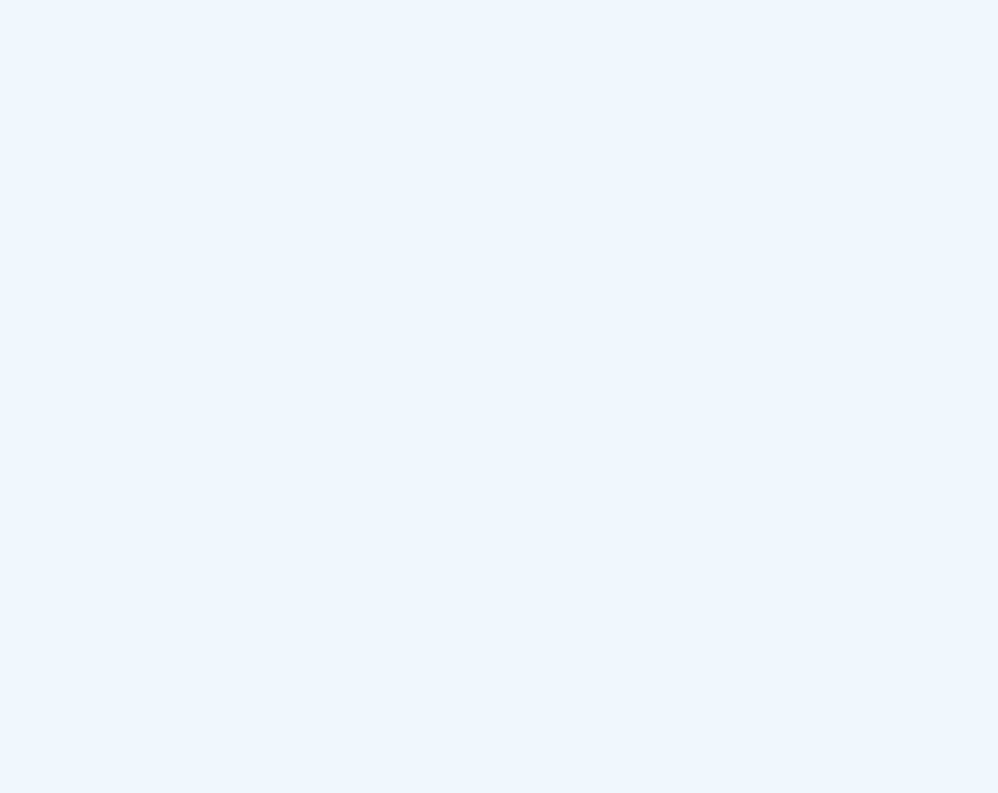
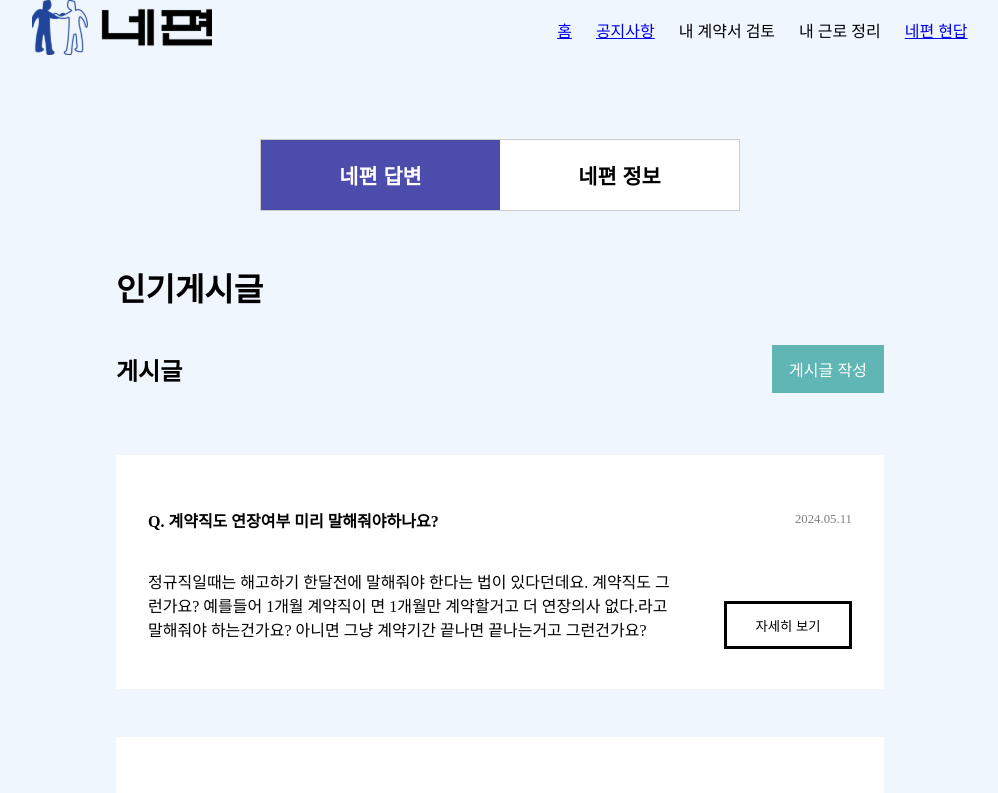
Before and after one commit to suki186/likelion-prac, a React (Vite) app: page /post in a window 1280 px wide. Before the commit this address had no page. Shown: the top 793 px of the page, without its empty margins (140-1138 px from the left). Built offline with nearby package versions, Linux system fonts and the light colour scheme.

Commit message:
✨ : 게시글 목록

```diff
--- a/src/App.jsx
+++ b/src/App.jsx
@@ -3,10 +3,12 @@ import LoginPage from "./pages/signupPage/LoginPage";
 import "./App.scss";
 import MainPage from "./pages/mainPage/MainPage";
 import NotiPage from "./pages/notiPage/NotiPage";
-import { Route, Routes } from "react-router-dom";
+import { Route, Routes, Navigate } from "react-router-dom";
 import MainLayout from "./components/MainLayout";
 import NotiDetailPage from "./pages/notiPage/NotiDetailPage";
 import ResultPage from "./pages/resultPage/ResultPage";
+import PostPage from "./pages/postPage/PostPage";
+import PostDetailPage from "./pages/postPage/PostDetailPage";
 
 function App() {
   return (
@@ -15,10 +17,13 @@ function App() {
         <Route path="/signup" element={<SignupPage />} />
         <Route path="/login" element={<LoginPage />} />
         <Route element={<MainLayout />}>
+          <Route path="/" element={<Navigate to="/home" replace />} />
           <Route path="/home" element={<MainPage />} />
           <Route path="/noti" element={<NotiPage />} />
           <Route path="/noti/detail/:id" element={<NotiDetailPage />} />
           <Route path="/result" element={<ResultPage />} />
+          <Route path="/post" element={<PostPage />} />
+          <Route path="/post/detail/:id" element={<PostDetailPage />} />
         </Route>
       </Routes>
     </div>
--- a/src/App.scss
+++ b/src/App.scss
@@ -1,10 +1,6 @@
 body {
   margin: 0;
   padding: 0;
+  box-sizing: border-box;
+  background-color: #eff6fe;
 }
-
-.App {
-  background-color: #eff6fe;
-  width: 100vw;
-  height: 100vh;
-}
--- a/src/components/Header.jsx
+++ b/src/components/Header.jsx
@@ -1,6 +1,7 @@
 import React from "react";
 import "./header.scss";
 import LOGO from "../assets/yourside-signup-logo.svg";
+import { Link } from "react-router-dom";
 
 const Header = () => {
   return (
@@ -9,11 +10,17 @@ const Header = () => {
         <img src={LOGO} />
       </div>
       <div className="HeaderOption">
-        <p>홈</p>
-        <p>공지사항</p>
+        <Link to="/home">
+          <p>홈</p>
+        </Link>
+        <Link to="/noti">
+          <p>공지사항</p>
+        </Link>
         <p>내 계약서 검토</p>
         <p>내 근로 정리</p>
-        <p>네편 현답</p>
+        <Link to="/post">
+          <p>네편 현답</p>
+        </Link>
       </div>
     </div>
   );
--- a/src/components/MainLayout.jsx
+++ b/src/components/MainLayout.jsx
@@ -5,11 +5,24 @@ import Footer from "./Footer";
 
 const MainLayout = () => {
   return (
-    <>
+    <div
+      style={{
+        display: "flex",
+        flexDirection: "column",
+        height: "100vh",
+      }}
+    >
       <Header />
-      <Outlet />
+      <div
+        style={{
+          width: "60vw",
+          margin: "0 auto", // 가운데 정렬
+        }}
+      >
+        <Outlet />
+      </div>
       <Footer />
-    </>
+    </div>
   );
 };
 
--- /dev/null
+++ b/src/datas/posts.json
@@ -0,0 +1,26 @@
+[
+  {
+    "id": 1,
+    "title": "계약직도 연장여부 미리 말해줘야하나요?",
+    "user": "코카콜라",
+    "date": "2024.05.11",
+    "type": "네편 답변",
+    "content": "정규직일때는 해고하기 한달전에 말해줘야 한다는 법이 있다던데요. 계약직도 그런가요? 예를들어 1개월 계약직이 면 1개월만 계약할거고 더 연장의사 없다.라고 말해줘야 하는건가요? 아니면 그냥 계약기간 끝나면 끝나는거고 그런건가요?"
+  },
+  {
+    "id": 2,
+    "title": "계약서 쓴 날짜 보다 미리 와서 2시간 있다갔어요.",
+    "user": "코카",
+    "date": "2024.04.11",
+    "type": "네편 답변",
+    "content": "물류센터 아르바이트 하고 있는데  5월1일 근로자의날 이나 5월6일 대체 공휴일 같은 날은 주휴수당이 해당 되나요? 참고로 저날은 다 쉽니다 법정공휴일도 어떻게 되는지 궁금합니다."
+  },
+  {
+    "id": 3,
+    "title": "공휴일 알바 대타해도 휴일근로수당 발생하나요?",
+    "user": "콜라",
+    "date": "2024.04.10",
+    "type": "네편 답변",
+    "content": "이번 15일 부처님 오신 날에 알바 대타 해주기로 했는데 이럴 경우 휴일근로수당이 발생할까요?"
+  }
+]
--- a/src/pages/mainPage/MainPage.jsx
+++ b/src/pages/mainPage/MainPage.jsx
@@ -7,7 +7,6 @@ import "./main.scss";
 const MainPage = () => {
   return (
     <ScreenContainer>
-      <Header />
       <div></div>
       <div className="BoxContainer">
         <MainBox
--- /dev/null
+++ b/src/pages/postPage/PostDetailPage.jsx
@@ -0,0 +1,7 @@
+import React from "react";
+
+const PostDetailPage = () => {
+  return <div>PostDetailPage</div>;
+};
+
+export default PostDetailPage;
--- /dev/null
+++ b/src/pages/postPage/PostPage.jsx
@@ -0,0 +1,47 @@
+import React, { useState } from "react";
+import posts from "../../datas/posts.json";
+import { useNavigate } from "react-router-dom";
+import PostItem from "./components/PostItem";
+import "./post.scss";
+import SegmentedControl from "./components/SegmentControl";
+
+const PostPage = () => {
+  const navigation = useNavigate();
+  const goDetailHandler = (id) => {
+    navigation(`detail/${id}`);
+  };
+
+  const [selected, setSelected] = useState("네편 답변");
+
+  return (
+    <div>
+      <div
+        style={{ display: "flex", justifyContent: "center", padding: "2rem 0" }}
+      >
+        <SegmentedControl
+          options={["네편 답변", "네편 정보"]}
+          selected={selected}
+          onChange={setSelected}
+        />
+      </div>
+
+      <h1>인기게시글</h1>
+      <div className="PostHeader">
+        <h2>게시글</h2>
+        <button>게시글 작성</button>
+      </div>
+
+      <div className="PostItem-Container">
+        {posts.map((item, index) => (
+          <PostItem
+            key={index}
+            post={item}
+            onClick={() => goDetailHandler(item.id)}
+          />
+        ))}
+      </div>
+    </div>
+  );
+};
+
+export default PostPage;
--- /dev/null
+++ b/src/pages/postPage/components/PostItem.jsx
@@ -0,0 +1,28 @@
+import React from "react";
+import "../post.scss";
+
+const PostItem = ({ post, onClick }) => {
+  return (
+    <div className="PostItem">
+      <div
+        style={{
+          display: "flex",
+          alignItems: "center",
+          justifyContent: "space-between",
+        }}
+      >
+        <h4>Q. {post.title}</h4>
+        <p className="PostText">{post.date}</p>
+      </div>
+
+      <div className="PostContent-Container">
+        <p className="PostContent">{post.content}</p>
+        <button className="PostButon" onClick={onClick}>
+          자세히 보기
+        </button>
+      </div>
+    </div>
+  );
+};
+
+export default PostItem;
--- /dev/null
+++ b/src/pages/postPage/components/SegmentControl.jsx
@@ -0,0 +1,22 @@
+import React from "react";
+import "../post.scss";
+
+const SegmentedControl = ({ options, selected, onChange }) => {
+  return (
+    <div className="segmented-container">
+      {options.map((option) => (
+        <button
+          key={option}
+          className={`segmented-button ${
+            selected === option ? "selected" : ""
+          }`}
+          onClick={() => onChange(option)}
+        >
+          {option}
+        </button>
+      ))}
+    </div>
+  );
+};
+
+export default SegmentedControl;
--- /dev/null
+++ b/src/pages/postPage/post.scss
@@ -0,0 +1,74 @@
+.PostHeader {
+  display: flex;
+  align-items: center;
+  justify-content: space-between;
+  gap: 1rem;
+
+  button {
+    width: 7rem;
+    height: 3rem;
+    background-color: rgb(96, 181, 181);
+    color: white;
+    border: none;
+    font-size: 1rem;
+    font-weight: 500;
+  }
+}
+
+.PostItem {
+  background: white;
+  padding: 2rem;
+  margin: 3rem 0;
+}
+.PostText {
+  font-size: 0.8rem;
+  color: gray;
+}
+.PostContent-Container {
+  display: flex;
+  justify-content: space-between;
+  align-items: flex-start;
+  gap: 1rem;
+}
+.PostContent {
+  flex: 1;
+  word-break: break-word; /* 줄바꿈 */
+  white-space: pre-wrap;
+}
+.PostButon {
+  width: 8rem;
+  height: 3rem;
+  margin-left: 2rem;
+  flex-shrink: 0;
+  margin-top: 3rem;
+  background: transparent;
+  border: 3px solid black;
+  font-weight: 500;
+  cursor: pointer;
+}
+
+.segmented-container {
+  width: 30rem;
+  height: 4.5rem;
+  display: flex;
+  justify-content: space-between;
+  align-items: center;
+  border: 1px solid #ccc;
+  box-sizing: border-box;
+}
+.segmented-button {
+  flex: 1;
+  height: 100%;
+  border: none;
+  background-color: rgb(255, 255, 255);
+  color: black;
+  font-size: 1.3rem;
+  font-weight: 600;
+  cursor: pointer;
+  transition: all 0.2s ease;
+}
+
+.segmented-button.selected {
+  background-color: rgb(76, 76, 173);
+  color: white;
+}
```
